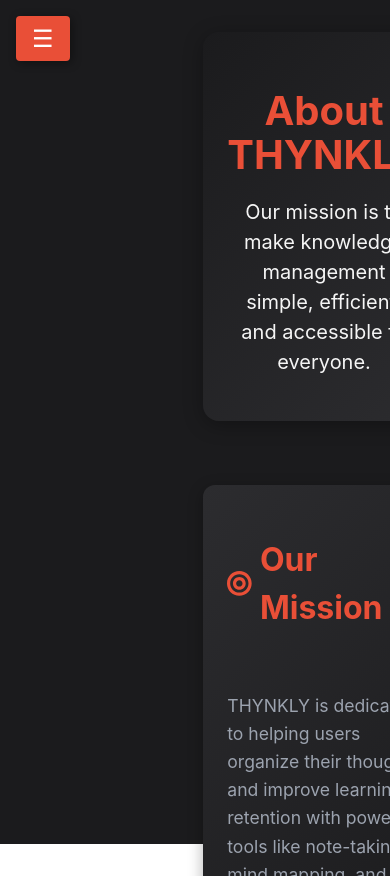
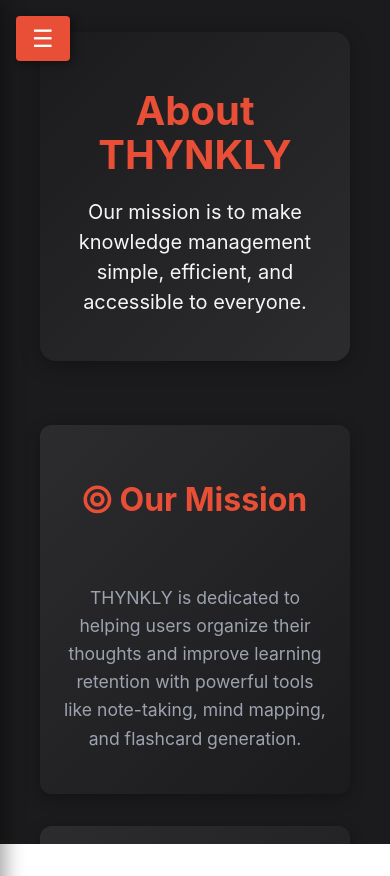
Before and after one commit to NoamFav/thynkly_web, a React (Vite) app: page /#/about in a window 390 px wide. After the commit the page ends 844 px from the top, so only its background shows below. Built offline with nearby package versions, Linux system fonts and the light colour scheme.

Commit message:
fixed website on small devices

```diff
--- a/src/App.css
+++ b/src/App.css
@@ -6,20 +6,6 @@
   background-color: #1b1b1d; /* Dark primary background */
   color: #f5f5f5;
   font-family: "Inter", sans-serif;
-}
-
-/* Sidebar */
-.sidebar {
-  grid-column: 1; /* Occupies the first column */
-  background: linear-gradient(135deg, #1b1b1d, #2c2c2f);
-  color: #f5f5f5;
-  padding: 2rem;
-  display: flex;
-  flex-direction: column;
-  align-items: flex-start;
-  justify-content: center;
-  box-shadow: 4px 0 20px rgba(0, 0, 0, 0.4);
-  border-radius: 0 16px 16px 0;
 }
 
 /* Main content area */
@@ -34,16 +20,13 @@
 
 @media (max-width: 768px) {
   .app-container {
-    grid-template-columns: 1fr;
+    display: flex;
+    justify-content: center; /* Center the content */
   }
-  .sidebar {
-    position: static;
+
+  .content {
+    padding: 1rem 1.5rem; /* Add padding on both sides */
     width: 100%;
-    border-radius: 0;
-    padding: 1rem;
-    box-shadow: none;
-  }
-  .content {
-    padding: 1rem;
+    margin: 0 auto; /* Center the content on smaller screens */
   }
 }
--- a/src/components/Sidebar.css
+++ b/src/components/Sidebar.css
@@ -1,4 +1,4 @@
-/* Sidebar Styles */
+/* Sidebar default styles for larger screens */
 .sidebar {
   background: linear-gradient(135deg, #1b1b1d, #2c2c2f);
   color: #f5f5f5;
@@ -14,15 +14,16 @@
   left: 0;
   top: 0;
   border-radius: 0 16px 16px 0;
-  transition: transform 0.3s ease; /* Transition for sliding effect */
 }
 
+/* Sidebar heading style */
 .sidebar h2 {
   font-size: 1.8rem;
   color: #e94f37; /* Accent color for the logo/title */
   margin-bottom: 2rem;
 }
 
+/* Sidebar navigation links */
 .sidebar nav {
   display: flex;
   flex-direction: column;
@@ -52,16 +53,21 @@
   font-weight: bold;
 }
 
-/* Toggle Button for Mobile */
+/* Toggle Button for mobile - hidden on larger screens */
 .sidebar-toggle {
-  display: none; /* Hidden by default */
+  display: none;
 }
 
-/* Responsive Sidebar for Mobile Screens */
+/* Responsive Sidebar Overlay for Mobile Screens */
 @media (max-width: 768px) {
-  /* Sidebar is hidden by default on mobile */
+  /* Hide sidebar by default on small screens */
   .sidebar {
+    position: fixed;
+    width: 250px;
     transform: translateX(-100%); /* Slide out of view */
+    z-index: 10;
+    border-radius: 0; /* Remove border radius on smaller screens */
+    transition: transform 0.3s ease; /* Smooth sliding transition */
   }
 
   /* Show sidebar when open */
@@ -87,7 +93,7 @@
     transition: transform 0.3s ease;
   }
 
-  /* Overlay for the sidebar */
+  /* Overlay for closing the sidebar on outside click */
   .sidebar-overlay {
     position: fixed;
     top: 0;
@@ -99,7 +105,7 @@
     display: none; /* Hidden by default */
   }
 
-  /* Show the overlay when sidebar is open */
+  /* Show overlay when sidebar is open */
   .sidebar.open ~ .sidebar-overlay {
     display: block;
   }
--- a/src/pages/About.css
+++ b/src/pages/About.css
@@ -118,8 +118,19 @@
   .mission,
   .vision {
     padding: 1.5rem;
+    text-align: center;
   }
   .about-content {
     flex-direction: column;
   }
+  .mission,
+  .vision {
+    align-items: center; /* Center the entire section */
+    text-align: center; /* Center text within */
+  }
+
+  .mission-header,
+  .vision-header {
+    justify-content: center; /* Center the title with icon */
+  }
 }
```
